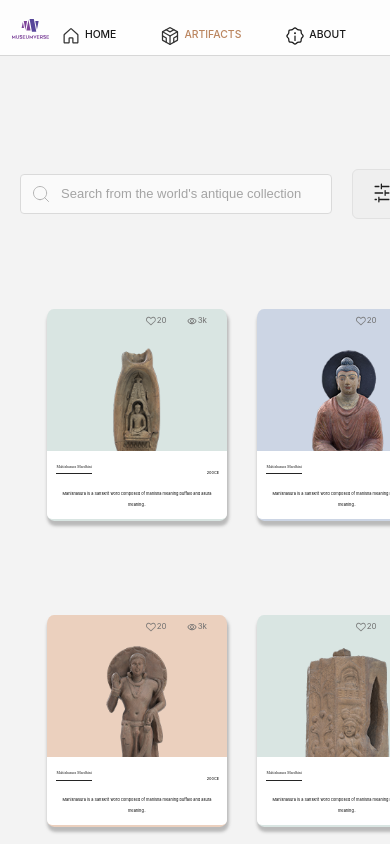
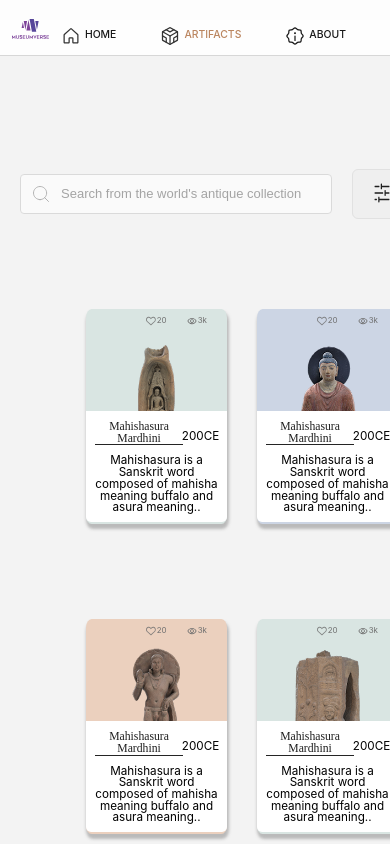
Before and after one commit to sivamani26/Assignment_test, a React (Create React App) app: page / in a window 390 px wide. Shown: the top 844 px of the page. Built offline with nearby package versions, Linux system fonts and the light colour scheme.

Commit message:
Alignement updated

```diff
--- a/src/components/cards.css
+++ b/src/components/cards.css
@@ -71,7 +71,8 @@ img {
 }
 
 .item_discription {
-  font-size: .9vw;
+  font-size: 100%;
+  line-height: 20px;
 }
 
 .card_header {
@@ -118,14 +119,13 @@ img {
   .item_name,
   .item_age,
   .item_discription {
-    font-size: 1vw;
+    font-size: 3vw;
     line-height: 3vw;
   }
 
   .card_images {
     max-height: 51%;
   }
-
   .card_details {
     bottom: 31%;
     padding: 2vw;
@@ -144,7 +144,7 @@ img {
   .item_name,
   .item_age,
   .item_discription {
-    font-size: 1vw;
+    font-size: 3vw;
     line-height: 3vw;
   }
 
@@ -170,7 +170,7 @@ img {
   .item_name,
   .item_age,
   .item_discription {
-    font-size: 1vw;
+    font-size: 3vw;
     line-height: 3vw;
   }
 
--- a/src/components/main_body.css
+++ b/src/components/main_body.css
@@ -188,6 +188,9 @@ input[type="text"] {
   .indiv_container {
     left: 20px;
   }
+  .cards_body{
+    padding-right: 10%;
+  }
 }
 
 @media screen and (max-width: 670px) {
@@ -242,6 +245,9 @@ input[type="text"] {
   .indiv_container {
     left: 20px;
   }
+  .cards_body{
+    padding-right: 10%;
+  }
 }
 
 @media screen and (max-width: 400px) {
@@ -291,4 +297,8 @@ input[type="text"] {
  .indiv_container {
   left: 20px;
  }
+ .cards_body{
+  padding-right: 10%;
+  padding-left: 10%;
 }
+}
```
